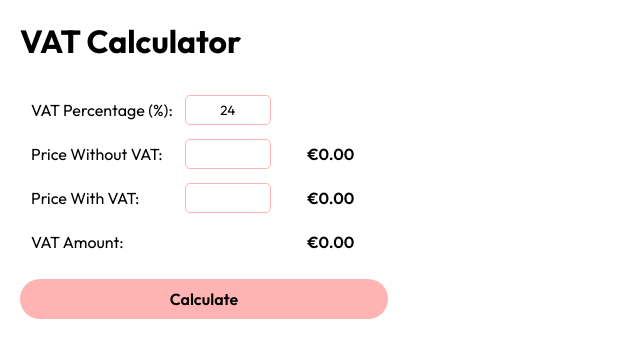
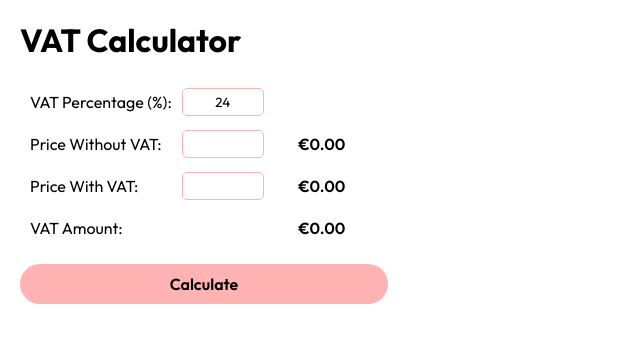
Before and after one commit to michaelkolesidis/vat-calculator, a plain HTML site: page index.html in a window 1280 px wide. Shown: the whole page, without its empty margins (0-640 px from the left). Drawn offline with Linux system fonts and the light colour scheme.

Commit message:
update styling

```diff
--- a/index.html
+++ b/index.html
@@ -15,7 +15,7 @@
     <script src="vat-calculator.js" defer></script>
   </head>
   <body>
-    <div>
+    <div id="calculator">
       <h1>VAT Calculator</h1>
 
       <table>
--- a/style.css
+++ b/style.css
@@ -1,11 +1,21 @@
 * {
   font-family: 'Outfit', sans-serif;
   user-select: none;
+  margin: 0;
+  padding: 0;
 }
 
 body {
   max-width: fit-content;
+}
+
+#calculator {
+  margin-top: 20px;
   margin-left: 20px;
+}
+
+h1 {
+  margin: 0 0 0.5em 0;
 }
 
 table {
```
